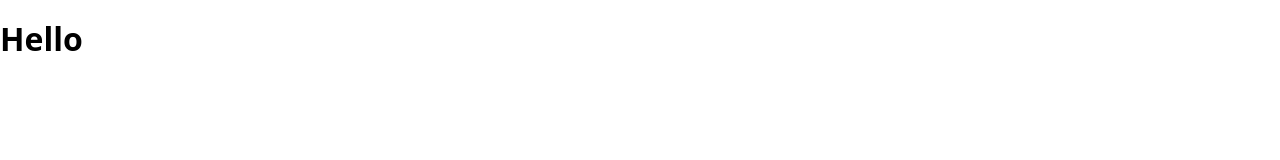
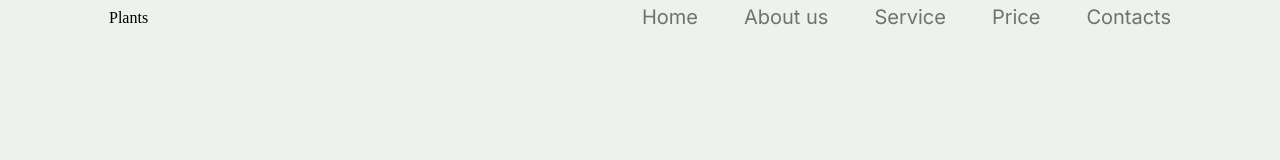
Before and after one commit to Veronikanos/momentum, a plain HTML site: page plants/index.html in a window 1280 px wide. Drawn offline with nearby package versions, Linux system fonts and the light colour scheme; a web font is replaced by a local one.

Commit message:
feat: basic header markup

```diff
--- a/plants/index.html
+++ b/plants/index.html
@@ -24,6 +24,38 @@
     <link rel="stylesheet" href="./css/main.min.css" />
   </head>
   <body>
-    <h1>Hello</h1>
+    <header>
+      <div class="container">
+        <nav class="nav">
+          <a href="" class="logo">Plants</a>
+
+          <ul class="nav-list">
+            <li class="nav-item">
+              <a class="nav-item__link" href="">Home</a>
+            </li>
+            <li class="nav-item">
+              <a class="nav-item__link" href="">About us</a>
+            </li>
+            <li class="nav-item">
+              <a class="nav-item__link" href="">Service</a>
+            </li>
+            <li class="nav-item">
+              <a class="nav-item__link" href="">Price</a>
+            </li>
+            <li class="nav-item">
+              <a class="nav-item__link" href="">Contacts</a>
+            </li>
+          </ul>
+        </nav>
+      </div>
+    </header>
+    <!-- <main>
+      <section class="welcome"></section>
+      <section class="about"></section>
+      <section class="service"></section>
+      <section class="prices"></section>
+			<section class="contacts"></section>
+    </main> -->
+    <footer></footer>
   </body>
 </html>
--- a/plants/sass/_common.scss
+++ b/plants/sass/_common.scss
@@ -13,6 +13,10 @@ body {
   background-color: $background-color;
 }
 
+ul {
+  list-style: none;
+}
+
 .visually-hidden {
   position: absolute;
   width: 1px;
@@ -25,3 +29,9 @@ body {
   clip: rect(0 0 0 0);
   overflow: hidden;
 }
+
+.container {
+  min-width: 1140px;
+  padding-right: 109px;
+  padding-left: 109px;
+}
--- /dev/null
+++ b/plants/sass/layout/_header.scss
@@ -0,0 +1,17 @@
+.logo {
+  font-size: 16px;
+  line-height: calc(21 / 16);
+  font-family: 'Inika', serif;
+  color: #000000;
+}
+
+.nav {
+  display: flex;
+  justify-content: space-between;
+  align-items: center;
+
+  &-list {
+    display: flex;
+    gap: 46px;
+  }
+}
--- a/plants/sass/main.scss
+++ b/plants/sass/main.scss
@@ -1,9 +1,10 @@
-@import './common';
-
 @import './utils/variables';
 @import './utils/placeholders';
+@import './utils/reset';
+
+@import './common';
 
 @import './components/buttons';
 
 @import './layout/header';
-@import './layout/footer';
+// @import './layout/footer';
--- /dev/null
+++ b/plants/sass/utils/_reset.scss
@@ -0,0 +1,25 @@
+ul {
+  list-style: none;
+}
+
+h1,
+h2,
+h3,
+h4,
+h5,
+p,
+ul {
+  margin: 0;
+  padding: 0;
+}
+
+a {
+  color: inherit;
+  text-decoration: none;
+}
+
+img {
+  display: block;
+  max-width: 100%;
+  height: auto;
+}
--- a/plants/sass/utils/_variables.scss
+++ b/plants/sass/utils/_variables.scss
@@ -2,6 +2,10 @@ $green: #499a18;
 $orange: #e06733;
 $grey: #717171;
 $white: #ffffff;
+$black: #000000;
 $main-color: #636060;
 $links-color: #010201;
 $background-color: #edf2ec;
+
+$transition-duration: 250ms;
+$transition-timing-function: ease-in-out;
```
Also changed, not shown: plants/css/main.css, plants/css/main.min.css, plants/sass/layout.scss/_header.scss (deleted), plants/sass/layout/_footer.scss (added), 2 other files.
